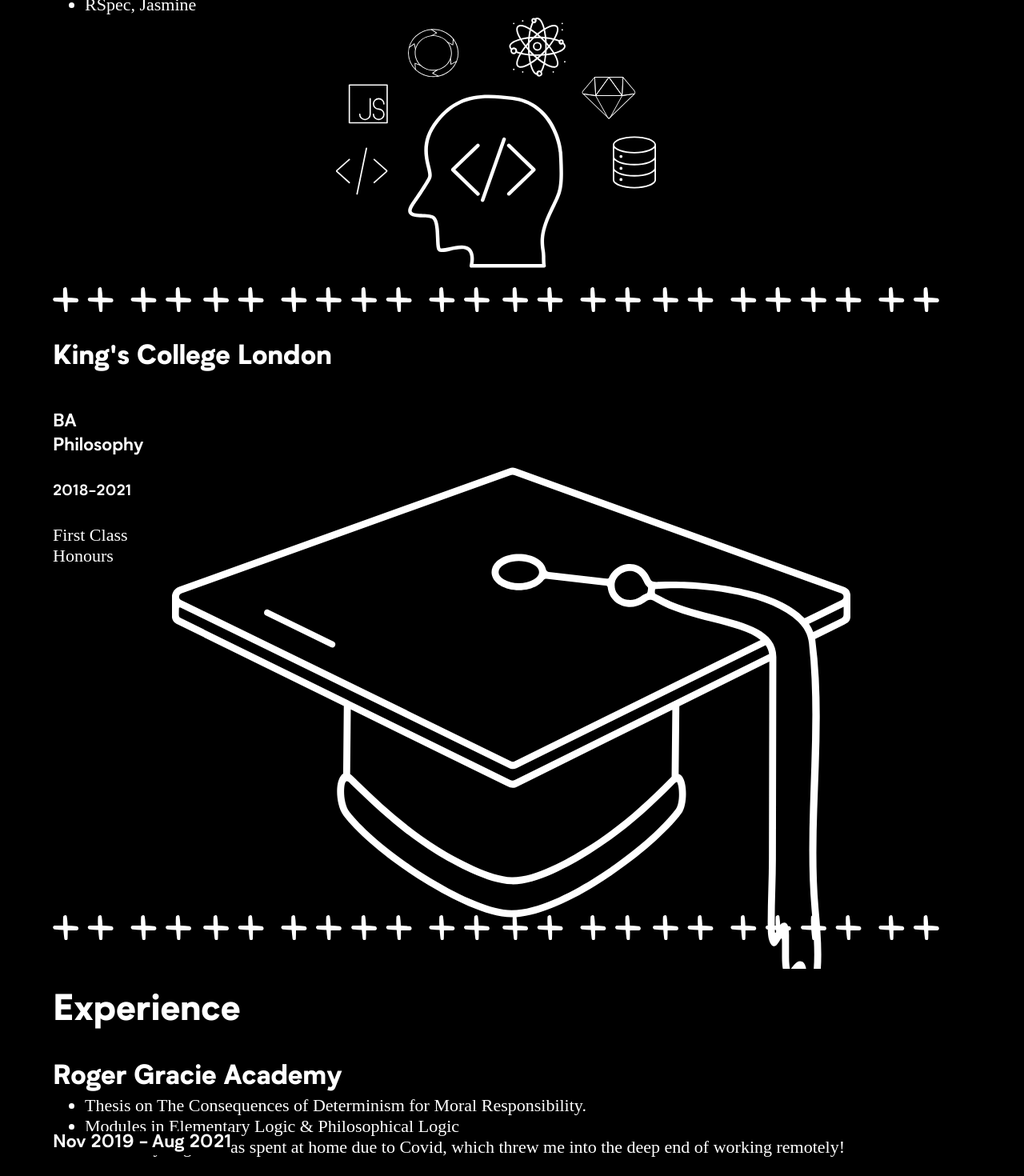
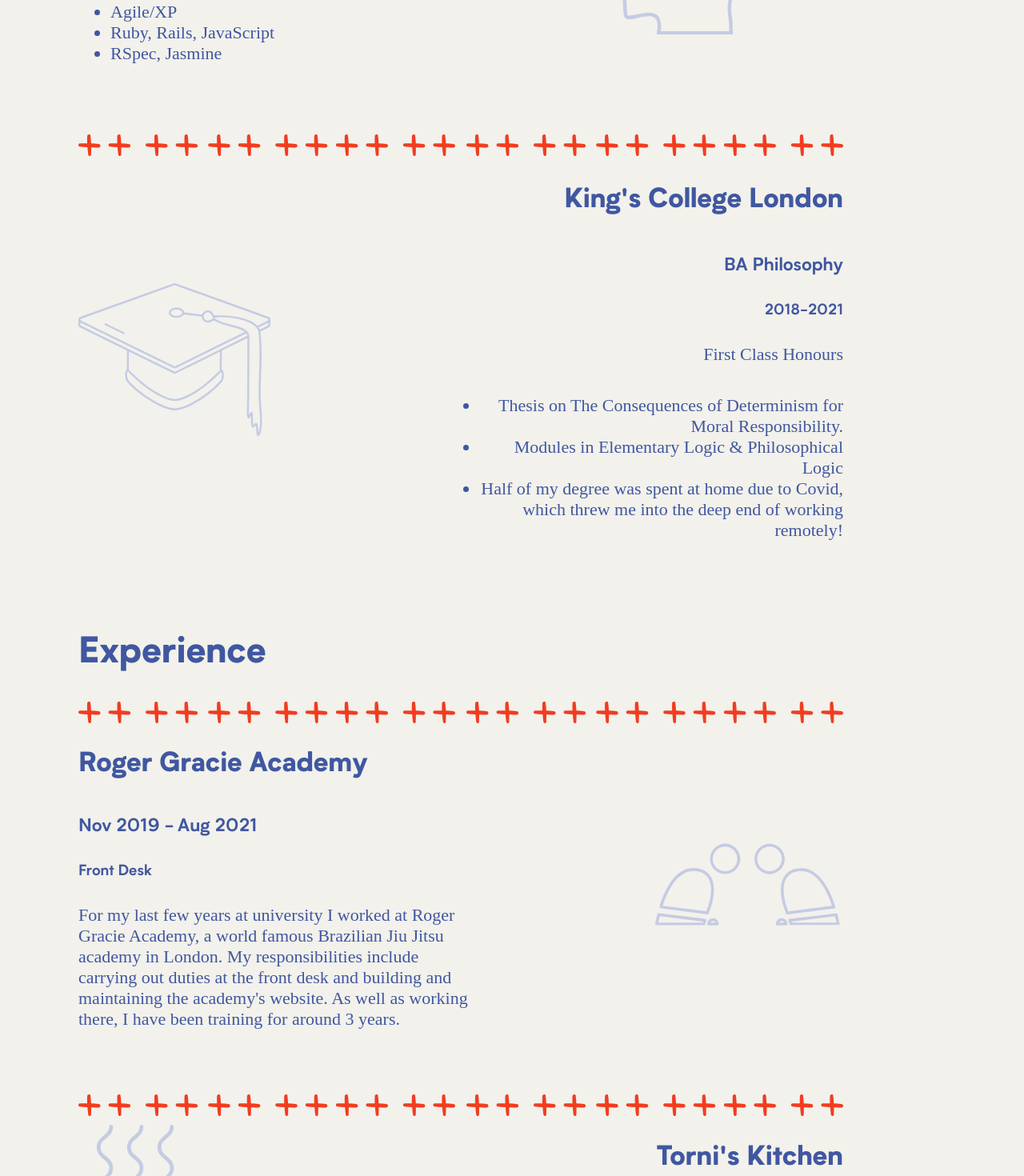
Before and after one commit to arthurfincham/react-portfolio, a React (Create React App) app: page / in a window 1280 px wide. Shown: the part 1330-2800 px from the top of the page at 80% size. Built offline with nearby package versions, Linux system fonts and the light colour scheme; a web font is replaced by a local one.

Commit message:
update styling

```diff
--- a/src/App.css
+++ b/src/App.css
@@ -5,7 +5,7 @@
   width: 100%;
   padding-left: 2em;
   padding-right: 2em;
-  max-width: 1300px !important;
+  max-width: 1000px !important;
   margin: 0 auto;
 }
 
@@ -136,7 +136,14 @@
   flex-direction: column;
 }
 
-.flex-col > * {
+.flex-col-right {
+  display: flex;
+  flex-direction: column;
+  align-items: flex-end;
+}
+
+.flex-col > *,
+.flex-col-right > * {
   margin-top: 0.7em;
   margin-bottom: 0.7em;
 }
@@ -145,6 +152,18 @@
   display: flex;
   flex-direction: row;
   justify-content: space-between;
+  align-items: center;
+}
+
+.flex-row-rev {
+  display: flex;
+  flex-direction: row-reverse;
+  justify-content: space-between;
+  text-align: right;
+}
+
+.flex-row-rev > * {
+  text-align: right;
 }
 
 .w-90 {
@@ -180,28 +199,30 @@
 }
 
 .item-container {
-  height: 90vh;
+  height: auto;
   position: relative;
+  margin-bottom: 3em;
 }
 
 #tech-head {
   width: 50vmin;
   height: auto;
-  position: absolute;
-  bottom: 3vh;
-  left: 50%;
-  -webkit-transform: translateX(-50%);
-  transform: translateX(-50%);
 }
 
-@media only screen and (max-width: 800px) {
+@media only screen and (max-width: 900px) {
   #tech-head {
-    width: 50vmin;
-    position: absolute;
-    bottom: 3vh;
-    left: 50%;
-    -webkit-transform: translateX(-50%);
-    transform: translateX(-50%);
+    margin: 0 auto;
+  }
+}
+
+#uni-icon {
+  width: 30vmin;
+  height: auto;
+}
+
+@media only screen and (max-width: 900px) {
+  #uni-icon {
+    margin: 0 auto;
   }
 }
 
@@ -213,3 +234,15 @@
   align-items: center;
   margin-top: 1em;
 }
+
+.flex-wrap {
+  flex-wrap: wrap;
+}
+
+.w-45ch {
+  width: 45ch;
+}
+
+.job-icons {
+  width: 30vmin;
+}
--- a/src/App.js
+++ b/src/App.js
@@ -12,7 +12,7 @@
 import { lightTheme, darkTheme, paleTheme } from './components/Themes';
 
 function App() {
-  const [theme, setTheme] = useState('dark');
+  const [theme, setTheme] = useState('pale');
   const themeToggler = (input) => {
     setTheme(input);
   };
--- a/src/components/Education.js
+++ b/src/components/Education.js
@@ -6,7 +6,10 @@
   return (
     <div className="section-box" id="Education">
       <h1 className="sticky-thc">Education</h1>
+      <Divider fill={fill} />
       <div className="item-container">
+        <div className="flex-row ">
+          <div>
             <h2>Makers Academy</h2>
             <div className="flex-row w-90">
               <div className="flex-col">
@@ -21,18 +24,19 @@
               <li>Ruby, Rails, JavaScript</li>
               <li>RSpec, Jasmine</li>
             </ul>
+          </div>
           <TechHead fill={fill} svgClass={'decorative'} svgId="tech-head" />
+        </div>
       </div>
       <Divider fill={fill} />
       <div className="item-container">
+        <div className="flex-row-rev ">
+          <div className="w-45ch">
             <h2>King's College London</h2>
-        <div className="flex-row w-90">
-          <div className="flex-col">
+            <div className="flex-col-right">
               <h4>BA Philosophy</h4>
               <h5>2018-2021</h5>
               <p>First Class Honours</p>
-          </div>
-          <UniIcon fill={fill} svgClass={'decorative'} />
             </div>
             <ul>
               <li>Thesis on The Consequences of Determinism for Moral Responsibility.</li>
@@ -40,7 +44,9 @@
               <li>Half of my degree was spent at home due to Covid, which threw me into the deep end of working remotely!</li>
             </ul>
           </div>
-      <Divider fill={fill} />
+          <UniIcon fill={fill} svgClass={'decorative'} svgId="uni-icon" />
+        </div>
+      </div>
     </div>
   );
 }
--- a/src/components/Experience.js
+++ b/src/components/Experience.js
@@ -7,19 +7,13 @@
 
 export default function Experience() {
   const fill = 'white';
-  const svgClass = 'edu-icons decorative';
+  const svgClass = 'job-icons decorative';
   return (
     <div className="section-box" id="Experience">
       <h1 className="sticky-thc">Experience</h1>
-      <Job props={RGA} />
-      <Job props={Torni} />
-      <Job props={HatTrick} />
+      <Job props={RGA} rowOrder={'flex-row'} iconData={<BjjIcon fill={fill} svgClass={svgClass} />} />
+      <Job props={Torni} rowOrder={'flex-row-rev'} iconData={<ChefIcon fill={fill} svgClass={svgClass} />} />
+      <Job props={HatTrick} rowOrder={'flex-row'} iconData={<CameraIcon fill={fill} svgClass={svgClass} />} />
     </div>
   );
 }
-
-{
-  /* <BjjIcon fill={fill} svgClass={svgClass} />
-<ChefIcon fill={fill} svgClass={svgClass} />
-<CameraIcon fill={fill} svgClass={svgClass} /> */
-}
--- a/src/components/Job.js
+++ b/src/components/Job.js
@@ -1,22 +1,22 @@
 import Divider from './graphics/Divider';
 
-export default function Job({ props }) {
+export default function Job({ props, iconData, rowOrder }) {
   // const fill = 'white';
   // const svgClass = 'edu-icons decorative';
   return (
     <>
+      <Divider fill={'white'} />
       <div className="item-container">
-        <h2>{props.company}</h2>
-        <div className="flex-row">
-          <div className="flex-col">
+        <div className={rowOrder}>
+          <div className="flex-col w-45ch">
+            <h2>{props.company}</h2>
             <h4>{props.dates}</h4>
             <h5>{props.role}</h5>
+            <p>{props.description}</p>
           </div>
-          {/* <{...props.icon} fill={fill} svgClass={svgClass} /> */}
+          {iconData}
         </div>
-        <p>{props.description}</p>
       </div>
-      <Divider fill={'white'} />
     </>
   );
 }
--- a/src/components/Project.js
+++ b/src/components/Project.js
@@ -6,6 +6,7 @@
   const svgClass = 'project-repo-link svg-link';
   return (
     <>
+      <Divider fill={svgFill} />
       <div className="item-container">
         <div className="flex-row row-center">
           <h2>{props.title}</h2>
@@ -16,7 +17,6 @@
         <h5>{props.subTitle}</h5>
         <p>{props.description}</p>
       </div>
-      <Divider fill={svgFill} />
     </>
   );
 }
```
Also changed, not shown: src/components/graphics/UniIcon.js. Lines whose indentation alone changed are shown as unchanged.
